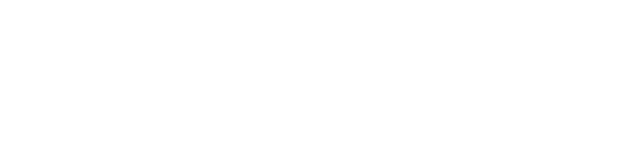
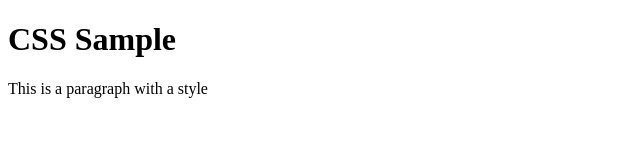
Before and after one commit to AdrielleRivera/CSS-Foundation-Training, a plain HTML site: page index.html in a window 1280 px wide. Shown: the whole page, without its empty margins (0-640 px from the left). Drawn offline with Linux system fonts and the light colour scheme.

Commit message:
Update index.html

```diff
--- a/index.html
+++ b/index.html
@@ -4,7 +4,8 @@
 	<title>CSS Sample</title>
 </head>
 <body>
-	<h1></h1>
+	<h1>CSS Sample</h1>
+		<p>This is a paragraph with a style</p>
 
 </body>
 </html>
```
